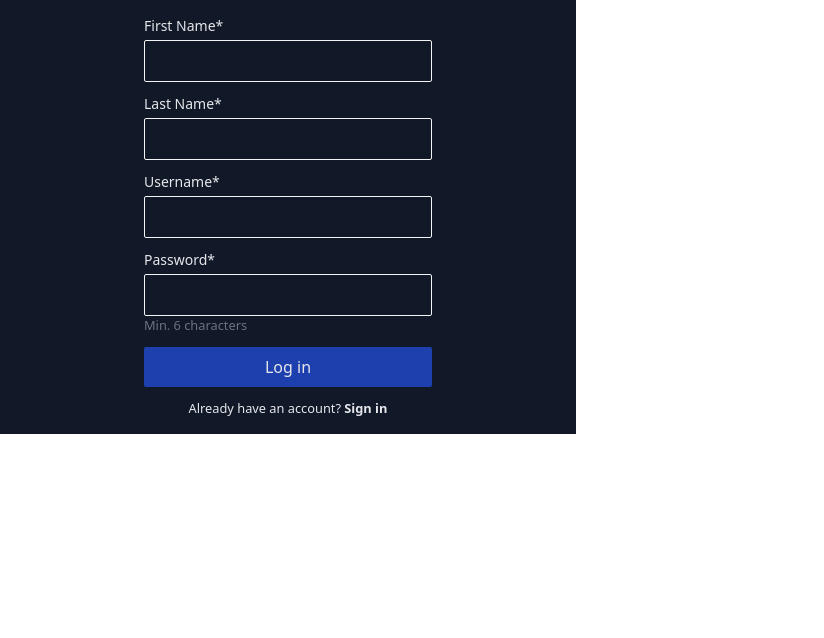
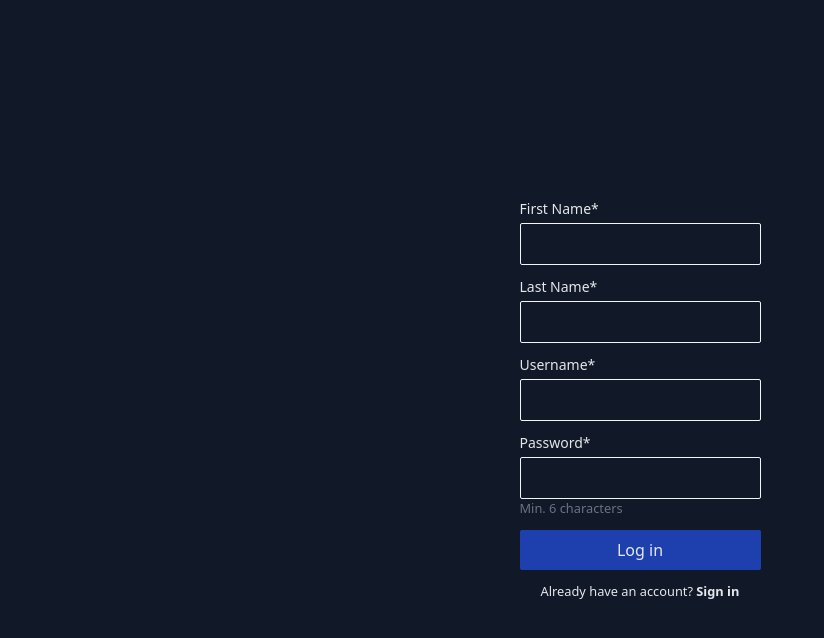
Before and after one commit to jevtovicc/react-chat-app, a React (Create React App) app in the folder client/: page / in a window 1280 px wide. Both pictures are taken after a click on the element "Sign up". Shown: the top 638 px of the page, without its empty margins (0-824 px from the left). Built offline with nearby package versions, Linux system fonts and the light colour scheme; no server answers.

Commit message:
Stretch auth forms to full screen size

```diff
--- a/client/src/components/Login.tsx
+++ b/client/src/components/Login.tsx
@@ -18,9 +18,9 @@ function Login({ toggleAuthState }: Props) {
     return (
         <form
             onSubmit={handleSubmit((data) => dispatch(login({ username: data.username, password: data.password })))}
-            className="bg-gray-900 text-gray-200 max-w-xl flex flex-col space-y-3 py-4">
-
-            <div className='flex flex-col w-1/2 m-auto'>
+            className="bg-gray-900 text-gray-200 py-4 h-screen flex flex-col items-center justify-center">
+            <div className="flex flex-col space-y-3">
+                <div className='flex flex-col m-auto'>
                     <label htmlFor="username" className="text-sm mb-1">Username</label>
                     <input
                         {...register('username', { required: "Username is required" })}
@@ -31,7 +31,7 @@ function Login({ toggleAuthState }: Props) {
                     {errors.username && <small className="text-red-500">{errors.username.message}</small>}
                 </div>
 
-            <div className='flex flex-col w-1/2 m-auto'>
+                <div className='flex flex-col m-auto'>
                     <label htmlFor="password" className="text-sm mb-1">Password</label>
                     <input
                         {...register('password', { required: "Password is required" })}
@@ -41,12 +41,14 @@ function Login({ toggleAuthState }: Props) {
                     {errors.password && <small className="text-red-500">{errors.password.message}</small>}
                 </div>
 
-            <button className="bg-blue-800 hover:bg-blue-700 rounded-sm py-2 w-1/2 m-auto">Log in</button>
+                <button className="bg-blue-800 hover:bg-blue-700 rounded-sm py-2 w-full m-auto">Log in</button>
                 <small className="m-auto">Don't have an account?{' '}
                     <strong
                         onClick={toggleAuthState}
                         className='cursor-pointer hover:underline'>Sign up</strong>
                 </small>
+            </div>
+
         </form >
     )
 }
--- a/client/src/components/Signup.tsx
+++ b/client/src/components/Signup.tsx
@@ -17,9 +17,10 @@ function Signup({ toggleAuthState }: Props) {
     return (
         <form
             onSubmit={handleSubmit((data) => console.log(data))}
-            className="bg-gray-900 text-gray-200 max-w-xl flex flex-col space-y-3 py-4">
+            className="bg-gray-900 text-gray-200 flex flex-col space-y-3 py-4 h-screen items-center justify-center">
 
-            <div className='flex flex-col w-1/2 m-auto'>
+            <div className="flex flex-col space-y-3">
+                <div className='flex flex-col m-auto'>
                     <label htmlFor="firstName" className="text-sm mb-1">First Name*</label>
                     <input
                         {...register('firstName', { required: "First Name is required" })}
@@ -29,7 +30,7 @@ function Signup({ toggleAuthState }: Props) {
                     {errors.firstName && <small className="text-red-500">{errors.firstName.message}</small>}
                 </div>
 
-            <div className='flex flex-col w-1/2 m-auto'>
+                <div className='flex flex-col m-auto'>
                     <label htmlFor="lastName" className="text-sm mb-1">Last Name*</label>
                     <input
                         {...register('lastName', { required: "Last Name is required" })}
@@ -39,7 +40,7 @@ function Signup({ toggleAuthState }: Props) {
                     {errors.lastName && <small className="text-red-500">{errors.lastName.message}</small>}
                 </div>
 
-            <div className='flex flex-col w-1/2 m-auto'>
+                <div className='flex flex-col m-auto'>
                     <label htmlFor="username" className="text-sm mb-1">Username*</label>
                     <input
                         {...register('username', {
@@ -53,7 +54,7 @@ function Signup({ toggleAuthState }: Props) {
                     {errors.username && <small className="text-red-500">{errors.username.message}</small>}
                 </div>
 
-            <div className='flex flex-col w-1/2 m-auto'>
+                <div className='flex flex-col m-auto'>
                     <label htmlFor="password" className="text-sm mb-1">Password*</label>
                     <input
                         {...register('password', {
@@ -68,12 +69,14 @@ function Signup({ toggleAuthState }: Props) {
                         <small className="text-gray-500">Min. 6 characters</small>}
                 </div>
 
-            <button className="bg-blue-800 hover:bg-blue-700 rounded-sm py-2 w-1/2 m-auto">Log in</button>
+                <button className="bg-blue-800 hover:bg-blue-700 rounded-sm py-2 m-auto w-full">Log in</button>
                 <small className="m-auto">Already have an account?{' '}
                     <strong
                         onClick={toggleAuthState}
                         className='cursor-pointer hover:underline'>Sign in</strong>
                 </small>
+            </div>
+
         </form>
     )
 }
--- a/client/src/store/.#store.ts
+++ /dev/null
@@ -1 +0,0 @@
-filipjevtovic@Filips-MacBook-Pro.local.50074
```
Lines whose indentation alone changed are shown as unchanged.
